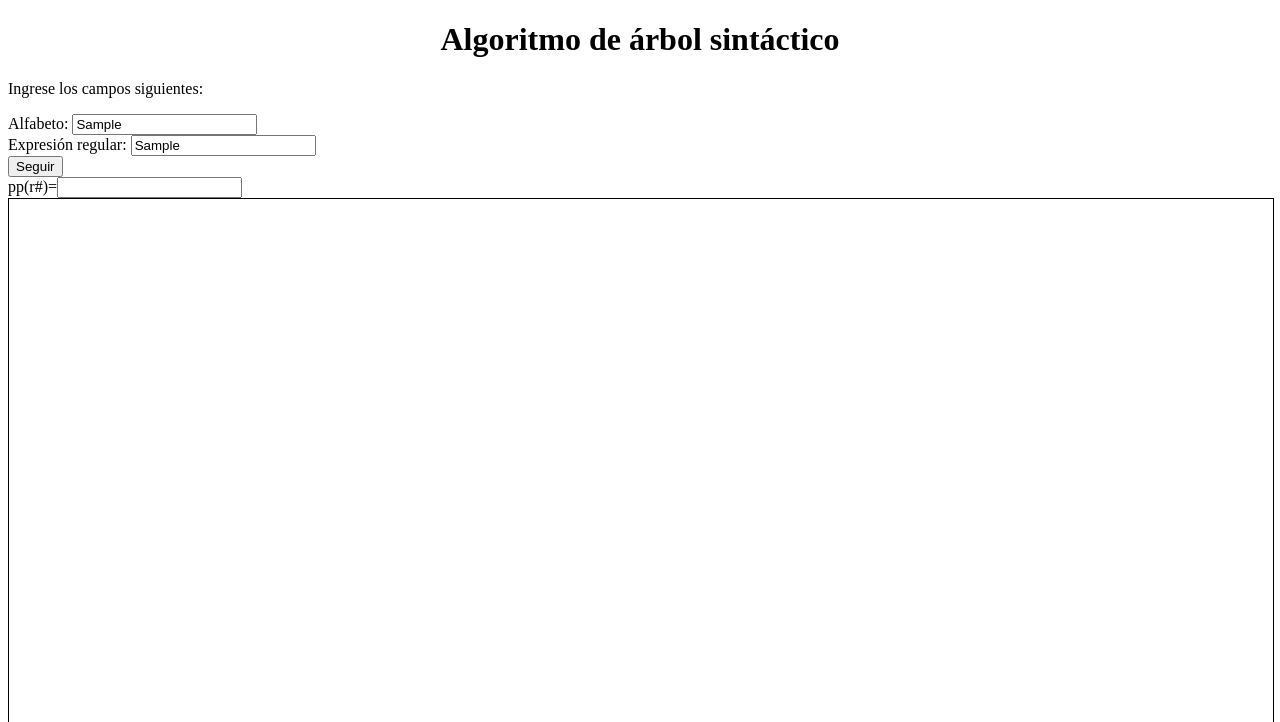
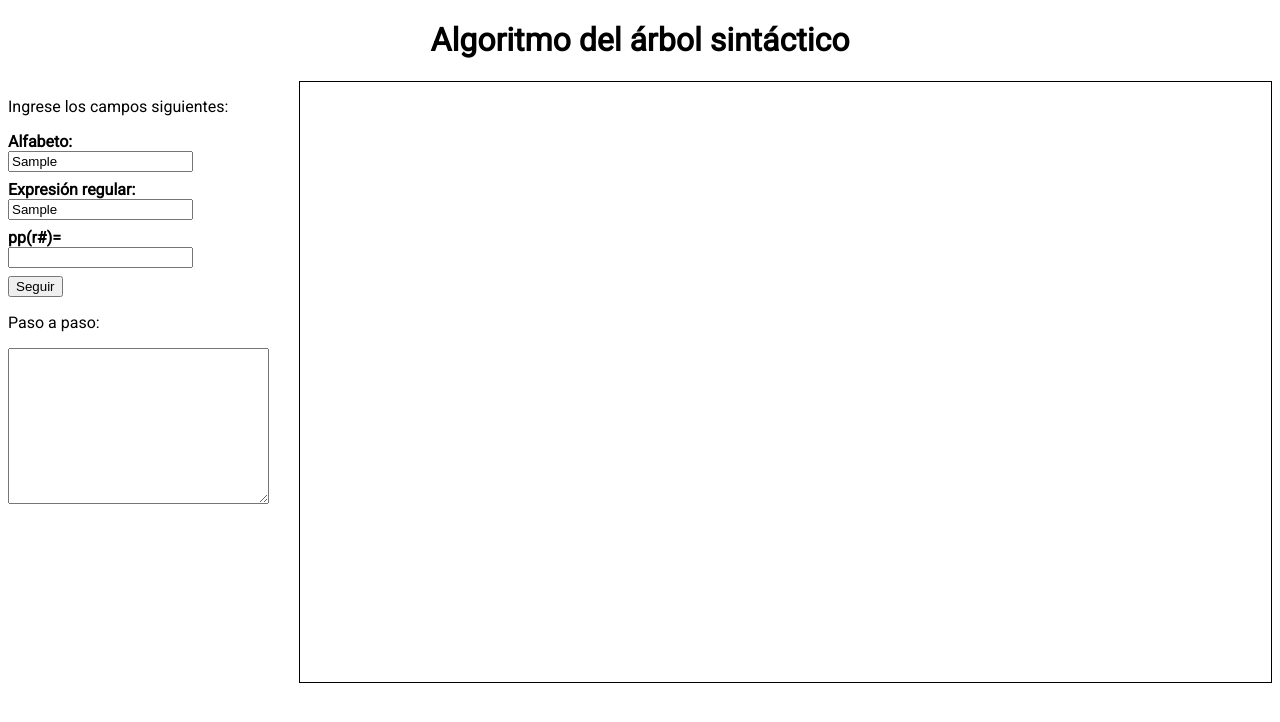
Before and after one commit to jgimitola/la-trilogia-de-marquez, a plain HTML site: page Compiladores/AlgoritmoArbolSintactico/index.html in a window 1280 px wide. Both pictures are taken after typing "Sample", "Sample" into the empty fields and a click on the input "Seguir". Shown: the top 722 px of the page. Drawn offline with nearby package versions, Linux system fonts and the light colour scheme.

Commit message:
feat: Paso a paso ahora se muestra
Se dio un retoque a la interfaz de la página y se añadió el log del paso a paso del algoritmo.

```diff
--- a/Compiladores/AlgoritmoArbolSintactico/index.html
+++ b/Compiladores/AlgoritmoArbolSintactico/index.html
@@ -6,6 +6,12 @@
     <meta name="viewport" content="width=device-width, initial-scale=1.0" />
 
     <link rel="stylesheet" href="styles.css" />
+    <link rel="preconnect" href="https://fonts.googleapis.com" />
+    <link rel="preconnect" href="https://fonts.gstatic.com" crossorigin />
+    <link
+      href="https://fonts.googleapis.com/css2?family=Roboto&display=swap"
+      rel="stylesheet"
+    />
 
     <title>HIPERMEGAGRAFICADOR DE AUTOMATAS 3013</title>
     <meta
@@ -24,12 +30,13 @@
       crossorigin="anonymous"
       referrerpolicy="no-referrer"
     ></script>
-    <script src="https://unpkg.com/dagre@0.7.4/dist/dagre.js"/></script>
+    <script src="https://unpkg.com/dagre@0.7.4/dist/dagre.js"></script>
     <script src="https://cdn.rawgit.com/cytoscape/cytoscape.js-dagre/1.5.0/cytoscape-dagre.js"></script>
   </head>
   <body>
-    <h1 class="title">Algoritmo de árbol sintáctico</h1>
+    <h1 class="title">Algoritmo del árbol sintáctico</h1>
 
+    <div class="container">
       <div class="form-container">
         <p>Ingrese los campos siguientes:</p>
         <form id="form" action="#">
@@ -43,11 +50,15 @@
             <input id="regex-field" placeholder="a(a|b)*bb" />
           </div>
 
+          <div id="positions"></div>
+
           <input id="continue-button" type="submit" value="Seguir" />
         </form>
+        <p class="pasoapaso">Paso a paso:</p>
+        <textarea id="pasoapaso" cols="30" rows="10"></textarea>
       </div>
-
       <div id="cy"></div>
+    </div>
 
     <script src="index.js" type="module"></script>
   </body>
--- a/Compiladores/AlgoritmoArbolSintactico/index.js
+++ b/Compiladores/AlgoritmoArbolSintactico/index.js
@@ -1,11 +1,12 @@
-import { getP, eqSet, transformTranD } from "./utils.js";
+import { getP, eqSet, transformTranD, actualizarPasos } from "./utils.js";
 
 let paso = 0;
 
-const form = document.getElementById("form");
+const pasosContenedor = document.getElementById("positions");
 const inputAlfabeto = document.getElementById("alphabet-field");
 const inputExpresion = document.getElementById("regex-field");
 const submitButton = document.getElementById("continue-button");
+const pasoapaso = document.getElementById("pasoapaso");
 
 let alfabeto,
   r,
@@ -43,7 +44,7 @@ submitButton.addEventListener("click", (e) => {
       input.type = "text";
 
       div.append(label, input);
-      form.appendChild(div);
+      pasosContenedor.appendChild(div);
 
       for (let i = 0; i < index.length - 1; i++) {
         div = document.createElement("div");
@@ -57,7 +58,7 @@ submitButton.addEventListener("click", (e) => {
         input.type = "text";
 
         div.append(label, input);
-        form.appendChild(div);
+        pasosContenedor.appendChild(div);
       }
       break;
     case 1:
@@ -102,10 +103,13 @@ function calcularGraficar() {
 
       if (u.size === 0) {
         tranD[t][i] = simboloVacio; // Vacio
+        actualizarPasos(pasoapaso, t, i, simboloVacio, estadosD, simboloVacio);
       } else if (pos !== -1) {
         tranD[t][i] = pos; // Ya existe
+        actualizarPasos(pasoapaso, t, i, pos, estadosD, simboloVacio);
       } else {
         tranD[t][i] = t + 1; // Nuevo
+        actualizarPasos(pasoapaso, t, i, t + 1, estadosD, simboloVacio);
       }
       i++;
     }
--- a/Compiladores/AlgoritmoArbolSintactico/styles.css
+++ b/Compiladores/AlgoritmoArbolSintactico/styles.css
@@ -1,10 +1,38 @@
+body {
+  font-family: "Roboto", sans-serif;
+}
+
+.container {
+  display: flex;
+  flex-wrap: wrap;
+}
+
+.form-container {
+  flex: 0.3;
+  max-height: 600px;
+  overflow-y: scroll;
+}
+
+.field {
+  margin-top: 0.5rem;
+}
+
+.field > label {
+  display: block;
+  font-weight: bold;
+}
+
+#continue-button {
+  margin-top: 0.5rem;
+}
+
 #cy {
-    width: 100%;
-    height: 600px;
-    display: block;
-    border: 1px solid #000;
+  flex: 1;
+  height: 600px;
+  display: block;
+  border: 1px solid #000;
 }
 
 .title {
-    text-align: center;
+  text-align: center;
 }
--- a/Compiladores/AlgoritmoArbolSintactico/utils.js
+++ b/Compiladores/AlgoritmoArbolSintactico/utils.js
@@ -1,3 +1,14 @@
+export function actualizarPasos(pasoapaso, i, a, u, estadosD, simboloVacio) {
+  const esVacio = u === simboloVacio;
+  let T = String.fromCharCode(i + 65);
+  let aLetra = String.fromCharCode(a + 97);
+  let U = !esVacio ? String.fromCharCode(u + 65) : simboloVacio;
+
+  let conjunto = !esVacio ? `{${[...estadosD[u]].join(", ")}}` : "{}";
+  console.log(estadosD[u]);
+  pasoapaso.value += `T = ${T} ; a = ${aLetra} ; U = ${U} = ${conjunto} \n`;
+}
+
 export function getP(index, estadosD, t, a) {
   let estados = [...estadosD[t]];
   let pList = [];
```
Lines whose indentation alone changed are shown as unchanged.
